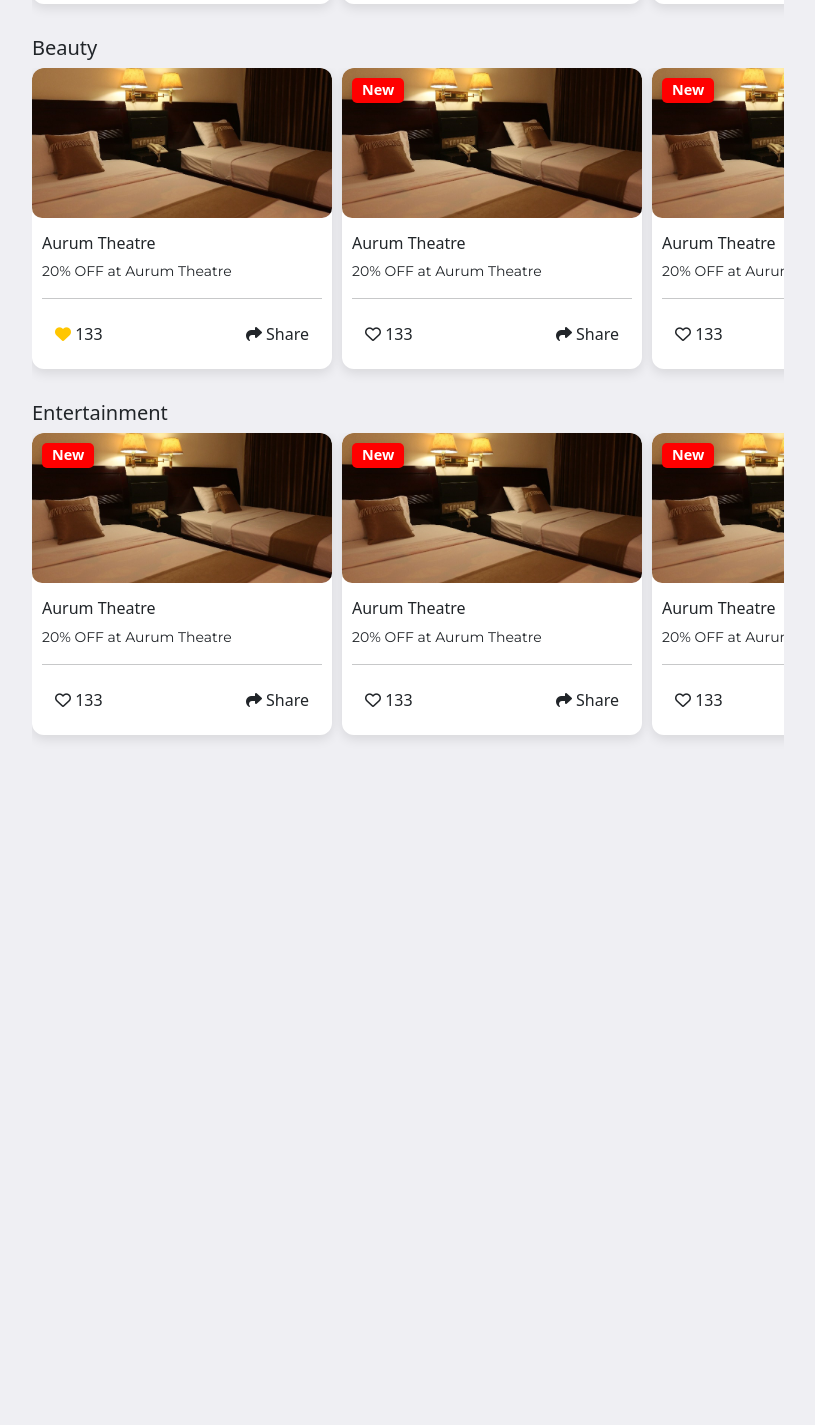
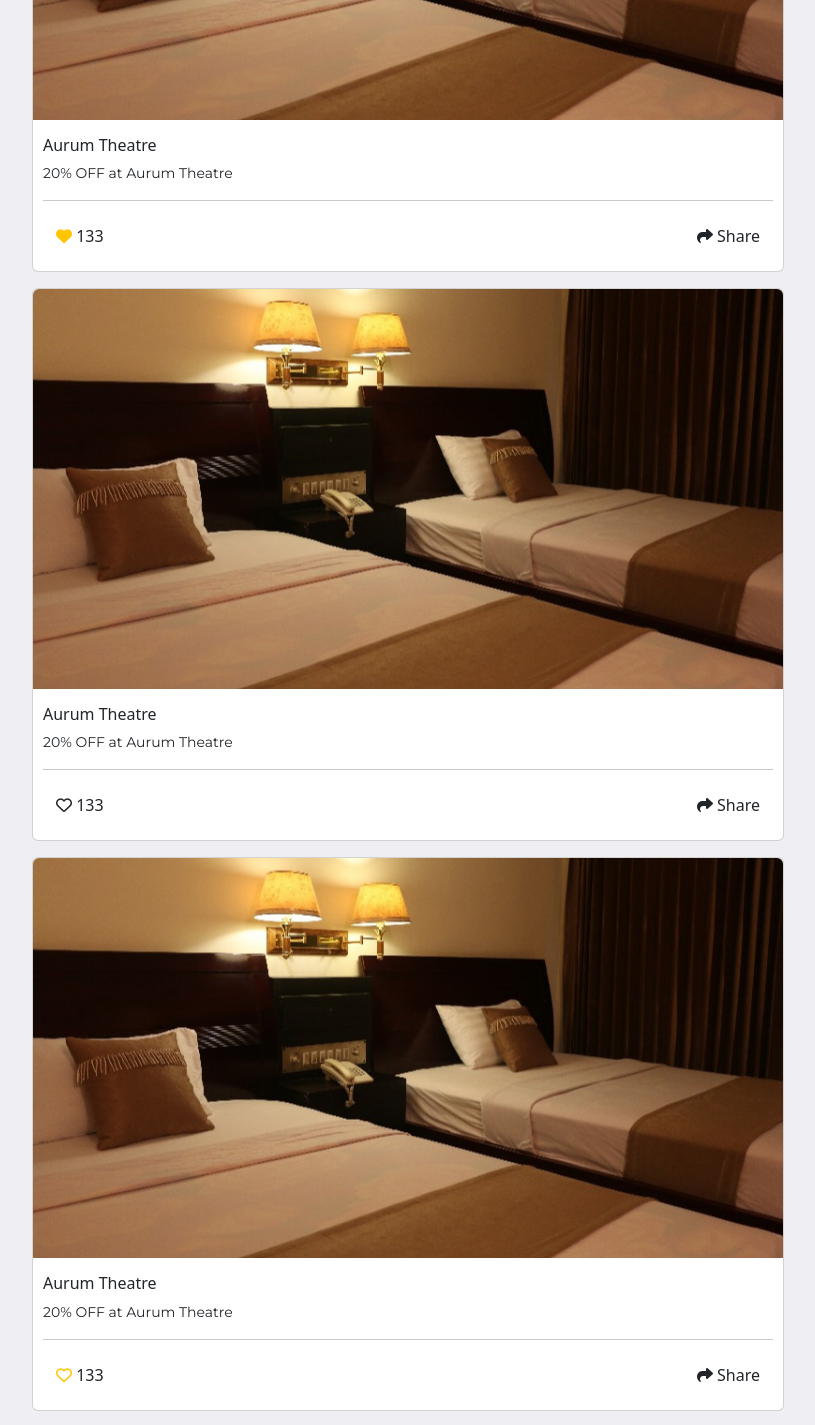
Before and after one commit to kimmengs/mini-app-product, a React (Create React App) app: page / in a window 1280 px wide. Shown: the part 480-1905 px from the top of the page, without its empty margins (232-1047 px from the left). Before the commit the page ends 1271 px from the top, so only its background shows below. Built offline with nearby package versions, Linux system fonts and the light colour scheme.

Commit message:
Add some animatio

```diff
--- a/package.json
+++ b/package.json
@@ -18,6 +18,7 @@
     "react-lottie": "^1.2.9",
     "react-router-dom": "^6.26.1",
     "react-scripts": "5.0.1",
+    "react-transition-group": "^4.4.5",
     "web-vitals": "^2.1.4"
   },
   "scripts": {
--- a/src/Promotion.js
+++ b/src/Promotion.js
@@ -3,6 +3,7 @@ import "bootstrap/dist/css/bootstrap.min.css";
 import 'bootstrap/dist/js/bootstrap.bundle.min';
 import "./Promotions.css"; // Add any additional custom styles here
 import { useNavigate } from "react-router-dom";
+import { CSSTransition } from "react-transition-group";
 
 const Promotions = () => {
     const categories = ['Feature', 'Latest', 'Education', 'Heath Care'];
@@ -36,6 +37,7 @@ const Promotions = () => {
             </div>
 
             {showSearch && (
+                <CSSTransition in={true} appear={true} timeout={500} classNames="fade">
                     <div className="mb-3">
                         <input
                             type="text"
@@ -45,7 +47,9 @@ const Promotions = () => {
                             onChange={handleSearchChange}
                         />
                     </div>
+                </CSSTransition>
             )}
+
 
             <div className="scrolling-wrapper mb-3">
                 {categories.map((category, index) => (
@@ -62,9 +66,103 @@ const Promotions = () => {
                 ))}
             </div>
 
+
             <h5 className="title">Foot & Drink</h5>
-            <div className="scrolling-wrapper mb-3">
-                <div className="card text-center mb-3 " style={{ cursor: 'pointer' }}>
+            <div className="pb-3"></div>
+            <CSSTransition in={true} appear={true} timeout={500} classNames="fade">
+                <div className="card text-center mb-3" style={{ cursor: 'pointer' }}>
+                    <img
+                        src="assets/images/You-Eng-Hotel-640.jpeg"
+                        className="card-img-top"
+                        alt="Aurum Theatre"
+                        onClick={navigateToDetail}
+                    />
+                    <div className="card-body text-left">
+                        <span className="badge badge-new">New</span>
+                        <h5 className="card-title">Aurum Theatre</h5>
+                        <p className="card-text">20% OFF at Aurum Theatre</p>
+                        <hr />
+                        <div className="d-flex justify-content-between">
+                            <button className="btn">
+                                <i className="fa fa-heart active"></i> 133
+                            </button>
+                            <button className="btn">
+                                <i className="fa fa-share"></i> Share
+                            </button>
+                        </div>
+                    </div>
+                </div>
+            </CSSTransition>
+            <CSSTransition in={true} appear={true} timeout={500} classNames="fade">
+                <div className="card text-center mb-3 ">
+                    <img
+                        src="assets/images/You-Eng-Hotel-640.jpeg"
+                        className="card-img-top"
+                        alt="Aurum Theatre"
+                    />
+                    <div className="card-body text-left">
+                        <h5 className="card-title">Aurum Theatre</h5>
+                        <p className="card-text">20% OFF at Aurum Theatre</p>
+                        <hr />
+                        <div className="d-flex justify-content-between">
+                            <button className="btn">
+                                <i className="far fa-heart"></i> 133
+                            </button>
+                            <button className="btn">
+                                <i className="fa fa-share"></i> Share
+                            </button>
+                        </div>
+                    </div>
+                </div>
+            </CSSTransition>
+            <CSSTransition in={true} appear={true} timeout={500} classNames="fade">
+                <div className="card text-center mb-3 ">
+                    <img
+                        src="assets/images/You-Eng-Hotel-640.jpeg"
+                        className="card-img-top"
+                        alt="Aurum Theatre"
+                    />
+                    <div className="card-body text-left">
+                        <h5 className="card-title">Aurum Theatre</h5>
+                        <p className="card-text">20% OFF at Aurum Theatre</p>
+                        <hr />
+                        <div className="d-flex justify-content-between">
+                            <button className="btn">
+                                <i className="far fa-heart active"></i> 133
+                            </button>
+                            <button className="btn">
+                                <i className="fa fa-share"></i> Share
+                            </button>
+                        </div>
+                    </div>
+                </div>
+            </CSSTransition>
+            <div className="card text-center mb-3 ">
+                <img
+                    src="assets/images/You-Eng-Hotel-640.jpeg"
+                    className="card-img-top"
+                    alt="Aurum Theatre"
+                />
+                <div className="card-body text-left">
+                    <span className="badge badge-new">New</span>
+                    <h5 className="card-title">Aurum Theatre</h5>
+                    <p className="card-text">20% OFF at Aurum Theatre</p>
+                    <hr />
+                    <div className="d-flex justify-content-between">
+                        <button className="btn">
+                            <i className="far fa-heart"></i> 133
+                        </button>
+                        <button className="btn">
+                            <i className="fa fa-share"></i> Share
+                        </button>
+                    </div>
+                </div>
+            </div>
+
+
+            <h5 className="title">Beauty</h5>
+            <div className="pb-3"></div>
+            <div className="card text-center mb-3" style={{ cursor: 'pointer' }}>
                 <img
                     src="assets/images/You-Eng-Hotel-640.jpeg"
                     className="card-img-top"
@@ -147,11 +245,32 @@ const Promotions = () => {
                     </div>
                 </div>
             </div>
+
+
+            <h5 className="title">Entertainment</h5>
+            <div className="pb-3"></div>
+            <div className="card text-center mb-3" style={{ cursor: 'pointer' }}>
+                <img
+                    src="assets/images/You-Eng-Hotel-640.jpeg"
+                    className="card-img-top"
+                    alt="Aurum Theatre"
+                    onClick={navigateToDetail}
+                />
+                <div className="card-body text-left">
+                    <span className="badge badge-new">New</span>
+                    <h5 className="card-title">Aurum Theatre</h5>
+                    <p className="card-text">20% OFF at Aurum Theatre</p>
+                    <hr />
+                    <div className="d-flex justify-content-between">
+                        <button className="btn">
+                            <i className="fa fa-heart active"></i> 133
+                        </button>
+                        <button className="btn">
+                            <i className="fa fa-share"></i> Share
+                        </button>
                     </div>
-
-            <h5>Beauty</h5>
-
-            <div className="scrolling-wrapper mb-3">
+                </div>
+            </div>
             <div className="card text-center mb-3 ">
                 <img
                     src="assets/images/You-Eng-Hotel-640.jpeg"
@@ -164,7 +283,27 @@ const Promotions = () => {
                     <hr />
                     <div className="d-flex justify-content-between">
                         <button className="btn">
-                                <i className="fa fa-heart active"></i> 133
+                            <i className="far fa-heart"></i> 133
+                        </button>
+                        <button className="btn">
+                            <i className="fa fa-share"></i> Share
+                        </button>
+                    </div>
+                </div>
+            </div>
+            <div className="card text-center mb-3 ">
+                <img
+                    src="assets/images/You-Eng-Hotel-640.jpeg"
+                    className="card-img-top"
+                    alt="Aurum Theatre"
+                />
+                <div className="card-body text-left">
+                    <h5 className="card-title">Aurum Theatre</h5>
+                    <p className="card-text">20% OFF at Aurum Theatre</p>
+                    <hr />
+                    <div className="d-flex justify-content-between">
+                        <button className="btn">
+                            <i className="far fa-heart active"></i> 133
                         </button>
                         <button className="btn">
                             <i className="fa fa-share"></i> Share
@@ -193,139 +332,6 @@ const Promotions = () => {
                     </div>
                 </div>
             </div>
-                <div className="card text-center mb-3 ">
-                    <img
-                        src="assets/images/You-Eng-Hotel-640.jpeg"
-                        className="card-img-top"
-                        alt="Aurum Theatre"
-                    />
-                    <div className="card-body text-left">
-                        <span className="badge badge-new">New</span>
-                        <h5 className="card-title">Aurum Theatre</h5>
-                        <p className="card-text">20% OFF at Aurum Theatre</p>
-                        <hr />
-                        <div className="d-flex justify-content-between">
-                            <button className="btn">
-                                <i className="far fa-heart"></i> 133
-                            </button>
-                            <button className="btn">
-                                <i className="fa fa-share"></i> Share
-                            </button>
-                        </div>
-                    </div>
-                </div>
-                <div className="card text-center mb-3 ">
-                    <img
-                        src="assets/images/You-Eng-Hotel-640.jpeg"
-                        className="card-img-top"
-                        alt="Aurum Theatre"
-                    />
-                    <div className="card-body text-left">
-                        <span className="badge badge-new">New</span>
-                        <h5 className="card-title">Aurum Theatre</h5>
-                        <p className="card-text">20% OFF at Aurum Theatre</p>
-                        <hr />
-                        <div className="d-flex justify-content-between">
-                            <button className="btn">
-                                <i className="far fa-heart"></i> 133
-                            </button>
-                            <button className="btn">
-                                <i className="fa fa-share"></i> Share
-                            </button>
-                        </div>
-                    </div>
-                </div>
-            </div>
-
-
-            <h5>Entertainment</h5>
-
-            <div className="scrolling-wrapper mb-3">
-                <div className="card text-center mb-3 ">
-                    <img
-                        src="assets/images/You-Eng-Hotel-640.jpeg"
-                        className="card-img-top"
-                        alt="Aurum Theatre"
-                    />
-                    <div className="card-body text-left">
-                        <span className="badge badge-new">New</span>
-                        <h5 className="card-title">Aurum Theatre</h5>
-                        <p className="card-text">20% OFF at Aurum Theatre</p>
-                        <hr />
-                        <div className="d-flex justify-content-between">
-                            <button className="btn">
-                                <i className="far fa-heart"></i> 133
-                            </button>
-                            <button className="btn">
-                                <i className="fa fa-share"></i> Share
-                            </button>
-                        </div>
-                    </div>
-                </div>
-                <div className="card text-center mb-3 ">
-                    <img
-                        src="assets/images/You-Eng-Hotel-640.jpeg"
-                        className="card-img-top"
-                        alt="Aurum Theatre"
-                    />
-                    <div className="card-body text-left">
-                        <span className="badge badge-new">New</span>
-                        <h5 className="card-title">Aurum Theatre</h5>
-                        <p className="card-text">20% OFF at Aurum Theatre</p>
-                        <hr />
-                        <div className="d-flex justify-content-between">
-                            <button className="btn">
-                                <i className="far fa-heart"></i> 133
-                            </button>
-                            <button className="btn">
-                                <i className="fa fa-share"></i> Share
-                            </button>
-                        </div>
-                    </div>
-                </div>
-                <div className="card text-center mb-3 ">
-                    <img
-                        src="assets/images/You-Eng-Hotel-640.jpeg"
-                        className="card-img-top"
-                        alt="Aurum Theatre"
-                    />
-                    <div className="card-body text-left">
-                        <span className="badge badge-new">New</span>
-                        <h5 className="card-title">Aurum Theatre</h5>
-                        <p className="card-text">20% OFF at Aurum Theatre</p>
-                        <hr />
-                        <div className="d-flex justify-content-between">
-                            <button className="btn">
-                                <i className="far fa-heart"></i> 133
-                            </button>
-                            <button className="btn">
-                                <i className="fa fa-share"></i> Share
-                            </button>
-                        </div>
-                    </div>
-                </div>
-                <div className="card text-center mb-3 ">
-                    <img
-                        src="assets/images/You-Eng-Hotel-640.jpeg"
-                        className="card-img-top"
-                        alt="Aurum Theatre"
-                    />
-                    <div className="card-body text-left">
-                        <span className="badge badge-new">New</span>
-                        <h5 className="card-title">Aurum Theatre</h5>
-                        <p className="card-text">20% OFF at Aurum Theatre</p>
-                        <hr />
-                        <div className="d-flex justify-content-between">
-                            <button className="btn">
-                                <i className="far fa-heart"></i> 133
-                            </button>
-                            <button className="btn">
-                                <i className="fa fa-share"></i> Share
-                            </button>
-                        </div>
-                    </div>
-                </div>
-            </div>
 
         </div>
     );
--- a/src/PromotionDetail.css
+++ b/src/PromotionDetail.css
@@ -36,3 +36,32 @@
   margin-bottom: 0;
   color: #555;
 }
+
+.title-toolbar {
+  font-size: 16px;
+  font-weight: bold;
+}
+
+.fade-appear,
+.fade-enter {
+  opacity: 0;
+  transform: translateY(20px);
+}
+
+.fade-appear-active,
+.fade-enter-active {
+  opacity: 1;
+  transform: translateY(0);
+  transition: opacity 500ms, transform 500ms;
+}
+
+.fade-exit {
+  opacity: 1;
+  transform: translateY(0);
+}
+
+.fade-exit-active {
+  opacity: 0;
+  transform: translateY(20px);
+  transition: opacity 500ms, transform 500ms;
+}
--- a/src/PromotionDetail.js
+++ b/src/PromotionDetail.js
@@ -1,36 +1,45 @@
-import React from "react";
-import "bootstrap/dist/css/bootstrap.min.css";
-import "./PromotionDetail.css"; // Include custom styles
-import { FaArrowLeft } from "react-icons/fa"; // Import a left arrow icon from react-icons
-import { useNavigate } from "react-router-dom";
+import React from 'react';
+import { FaArrowLeft } from 'react-icons/fa';
+import { useNavigate } from 'react-router-dom';
+import { CSSTransition } from 'react-transition-group';
+import './PromotionDetail.css'; // Assuming you have a CSS file for custom styles
 
 const PromotionDetail = ({ promotion }) => {
-  console.log(promotion);
   const navigate = useNavigate();
 
   const handleBack = () => {
     navigate(-1); // Navigates back to the previous page
   };
+
   return (
+    <CSSTransition in={true} appear={true} timeout={500} classNames="fade">
       <div className="container mt-4">
         <div className="toolbar d-flex align-items-center mb-3">
-        <button className="btn btn-link text-dark p-0" onClick={handleBack}>
+          <button className="btn btn-link text-dark p-12" onClick={handleBack}>
             <FaArrowLeft size={20} />
           </button>
-        <h2 className="ml-2 mb-0 pr-4">Promotion Detail</h2>
+          <h2 className="ml-2 mb-0 pr-4 title-toolbar">Promotion Detail</h2>
         </div>
-      <div className="image-container">
         <img
           src={promotion.imageUrl}
           className="card-img-top"
           alt={promotion.title}
         />
+        <hr />
+        <div className="d-flex justify-content-between">
+          <button className="btn">
+            <i className="far fa-heart"></i> 133
+          </button>
+          <button className="btn">
+            <i className="fa fa-share"></i> Share
+          </button>
         </div>
-      <div className="additional-info mt-4 p-3 bg-light rounded">
-        <h4>Terms & Conditions</h4>
-        <p>{promotion.terms}</p>
+        <div className="p-3">
+          <h3 className="mt-3">{promotion.title}</h3>
+          <p>{promotion.description}</p>
         </div>
       </div>
+    </CSSTransition>
   );
 };
 
--- a/src/Promotions.css
+++ b/src/Promotions.css
@@ -12,26 +12,30 @@ body {
   font-size: 16px;
   font-weight: bold;
 }
-/* Card styling */
+
 .card {
-  border: none;
-  /* Remove the default border */
-  box-shadow: 0 4px 12px rgba(0, 0, 0, 0.1);
-  /* Slightly softer and wider shadow */
-  border-radius: 12px;
-  /* Rounded corners to match the card style in the image */
-  overflow: hidden;
-  /* Ensure content doesn't overflow the card */
+  max-width: 100%;
+  /* Ensure the card does not exceed the container width */
+  margin: auto;
+  /* Center the card */
 }
 
 /* Image styling */
 .card-img-top {
   width: 100%;
-  height: 150px;
-  /* Fixed height to ensure images are uniform */
+  height: auto;
+  max-height: 300px;
+  /* Adjust as needed */
   object-fit: cover;
-  /* Crop the image to fill the space without distortion */
+  /* Maintain aspect ratio and cover the area */
+  border-top-left-radius: 6px !important;
+  /* Adjust the radius as needed */
+  border-top-right-radius: 6px !important;
+  border-bottom-left-radius: 0px !important;
+  border-bottom-right-radius: 0px !important;
+  /* Adjust the radius as needed */
 }
+
 
 /* Card title styling */
 .card-title {
@@ -82,9 +86,7 @@ body {
 
 .card {
   flex: 0 0 auto;
-  margin-right: 10px;
   /* Adjust spacing between cards */
-  width: 300px;
 }
 
 .badge-new {
@@ -138,19 +140,21 @@ body {
 
 @keyframes slideIn {
   from {
-      transform: translateX(-100%);
-      opacity: 0;
+    transform: translateX(-100%);
+    opacity: 0;
   }
+
   to {
-      transform: translateX(0);
-      opacity: 1;
+    transform: translateX(0);
+    opacity: 1;
   }
 }
 
 .card-category {
   animation: slideIn 0.3s ease-in-out;
   animation-fill-mode: forwards;
-  opacity: 0; /* Start with hidden */
+  opacity: 0;
+  /* Start with hidden */
 }
 
 .card-category:nth-child(1) {
@@ -172,3 +176,28 @@ body {
 .btn .fa-heart.active {
   color: #FFC600;
 }
+
+
+.fade-appear,
+.fade-enter {
+    opacity: 0;
+    transform: translateY(20px);
+}
+
+.fade-appear-active,
+.fade-enter-active {
+    opacity: 1;
+    transform: translateY(0);
+    transition: opacity 500ms, transform 500ms;
+}
+
+.fade-exit {
+    opacity: 1;
+    transform: translateY(0);
+}
+
+.fade-exit-active {
+    opacity: 0;
+    transform: translateY(20px);
+    transition: opacity 500ms, transform 500ms;
+}
```
Also changed, not shown: 1 other file (tests, documents, lock files or other folders). Lines whose indentation alone changed are shown as unchanged.
